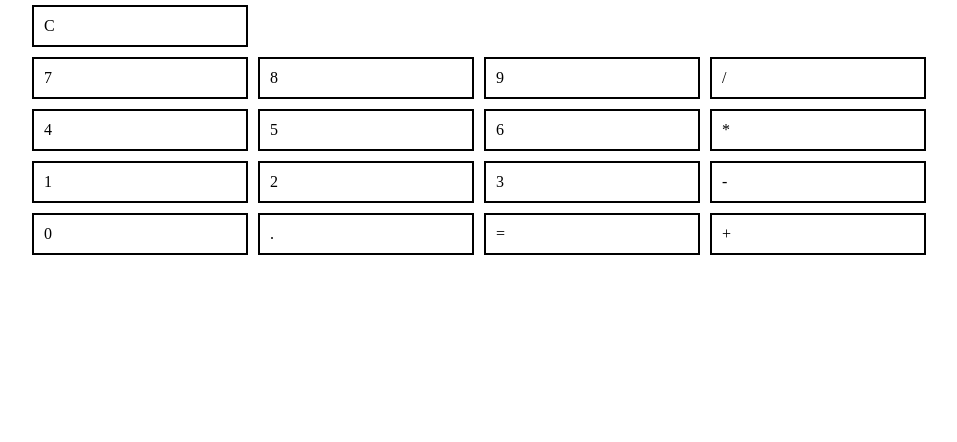
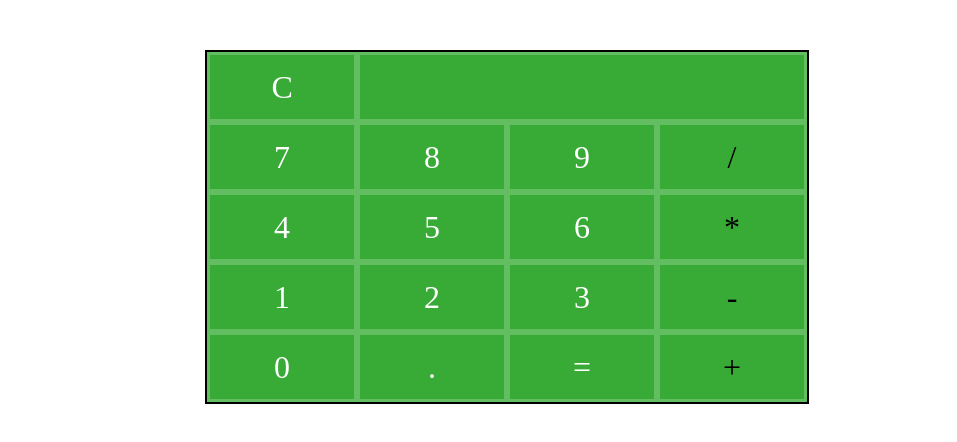
Before and after one commit to ericabell/web-calculator, a plain HTML site: page index.html in a window 1280 px wide. Shown: the whole page, without its empty margins (133-1090 px from the left). Drawn offline with nearby package versions, Linux system fonts and the light colour scheme.

Commit message:
More styling...

```diff
--- a/script.js
+++ b/script.js
@@ -11,28 +11,28 @@ let calculatorRows = `
     <div id='seven-button' class='button'>7</div>
     <div id='eight-button' class='button'>8</div>
     <div id='nine-button' class='button'>9</div>
-    <div id='divide-button' class='button'>/</div>
+    <div id='divide-button' class='button operator'>/</div>
   </div>
 
   <div class='row'>
     <div id='four-button' class='button'>4</div>
     <div id='five-button' class='button'>5</div>
     <div id='six-button' class='button'>6</div>
-    <div id='multiply-button' class='button'>*</div>
+    <div id='multiply-button' class='button operator'>*</div>
   </div>
 
   <div class='row'>
     <div id='one-button' class='button'>1</div>
     <div id='two-button' class='button'>2</div>
     <div id='three-button' class='button'>3</div>
-    <div id='subtract-button' class='button'>-</div>
+    <div id='subtract-button' class='button operator'>-</div>
   </div>
 
   <div class='row'>
     <div id='zero-button' class='button'>0</div>
     <div id='decimal-button' class='button'>.</div>
     <div id='equals-button' class='button'>=</div>
-    <div id='add-button' class='button'>+</div>
+    <div id='add-button' class='button operator'>+</div>
   </div>
 `
 
--- a/style.css
+++ b/style.css
@@ -3,25 +3,51 @@ html, body {
 }
 
 #calculator {
-  margin: 0 auto;
-  width: 75%;
+  margin: 50px auto;
+  width: 600px;
   display: flex;
   flex-wrap: wrap;
+  border-style: solid;
+  border-width: 2px;
 }
 
 .row {
   display: flex;
   flex-basis: 100%;
+  height: 70px;
 }
 
 .display {
-  flex-basis: 60%;
+  flex-basis: 76%;
+  background-color: rgb(56,171,55);
+  display: flex;
+  align-items: center;
+  justify-content: flex-end;
+  border-style: solid;
+  border-width: 0.5%;
+  border-color: rgb(98,190,96);
+  margin: 0;
+  color: rgb(255,255,255);
+  font-size: 2em;
+  padding-right: 5px;
 }
 
 .button {
-  flex-basis: 20%;
+  display: flex;
+  justify-content: center;
+  align-items: center;
+  flex-basis: 25%;
   border-style: solid;
-  border-width: 2px;
-  padding: 10px;
-  margin: 5px;
+  margin: 0;
+  border-width: 1%;
+  border-color: rgb(98,190,96);
+  /*padding: 10px;
+  margin: 5px;*/
+  background-color: rgb(56,171,55);
+  color: rgb(255,255,255);
+  font-size: 2em;
 }
+
+.operator {
+  color: rgb(0,0,0);
+}
```
